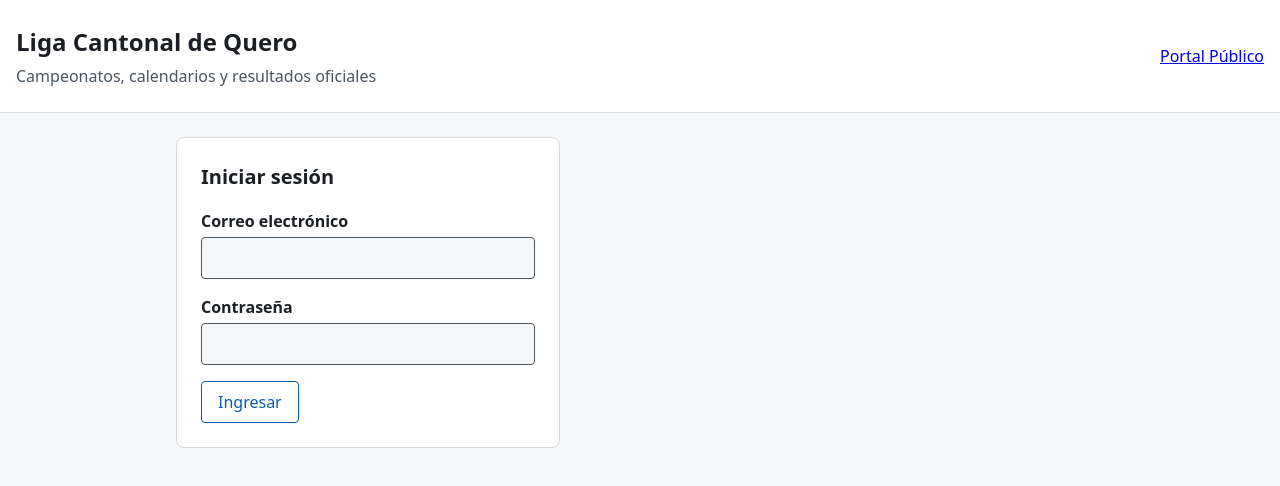
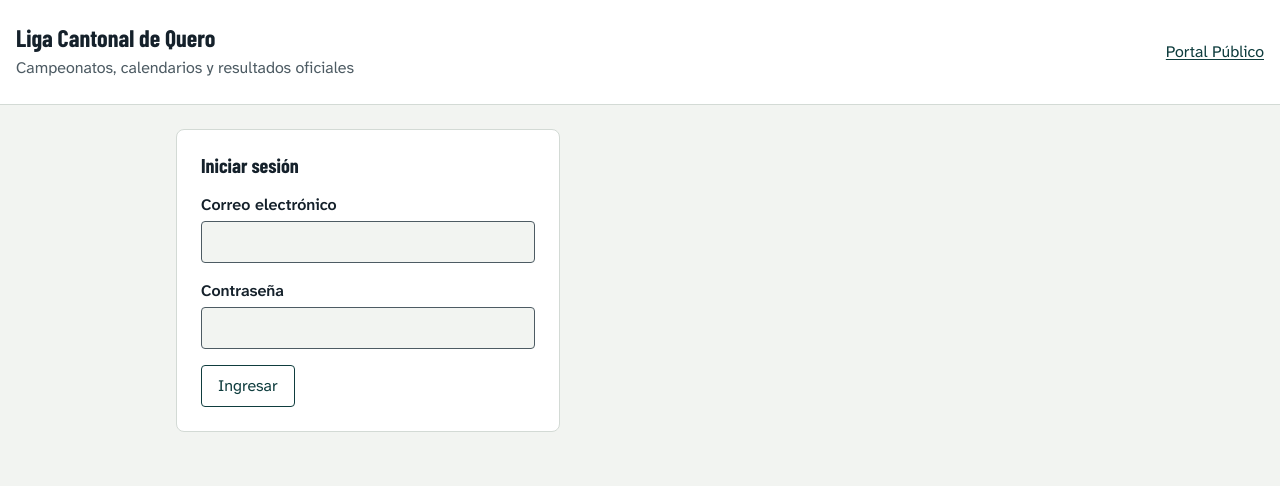
Before and after one commit to kiramman-mp3/sistema-gestion-deportiva, a React (Vite) app in the folder apps/web/: page / in a window 1280 px wide. Shown: the top 486 px of the page. Built offline with nearby package versions, Linux system fonts and the light colour scheme; no server answers.

Commit message:
feat: add design tokens and visual foundation styles

```diff
--- a/apps/web/src/main.tsx
+++ b/apps/web/src/main.tsx
@@ -1,6 +1,7 @@
 import { StrictMode } from 'react';
 import { createRoot } from 'react-dom/client';
 import { App } from './App.tsx';
+import './styles/tokens.css';
 import './styles.css';
 import './styles/print.css';
 
--- a/apps/web/src/styles.css
+++ b/apps/web/src/styles.css
@@ -1,27 +1,7 @@
-:root {
-  color-scheme: light dark;
-  --bg: #f6f7f9;
-  --surface: #ffffff;
-  --text: #1b1f24;
-  --muted: #4a5560;
-  --primary: #0b5cad;
-  --ok: #0f6b32;
-  --error: #a4161a;
-  --border: #d3d9df;
-}
-
-@media (prefers-color-scheme: dark) {
-  :root {
-    --bg: #12161b;
-    --surface: #1b2128;
-    --text: #e8ecf0;
-    --muted: #aab4be;
-    --primary: #6cb2f5;
-    --ok: #5fd08a;
-    --error: #ff8a8d;
-    --border: #36404a;
-  }
-}
+/*
+ * Estilos de la aplicación. Los colores, fuentes y escalas vienen de
+ * styles/tokens.css; la impresión de documentos oficiales, de styles/print.css.
+ */
 
 * {
   box-sizing: border-box;
@@ -29,15 +9,45 @@
 
 body {
   margin: 0;
-  font-family:
-    system-ui,
-    -apple-system,
-    'Segoe UI',
-    Roboto,
-    sans-serif;
+  font-family: var(--font-body);
+  font-size: 1rem;
   background: var(--bg);
   color: var(--text);
   line-height: 1.5;
+}
+
+/* La fuente de marcador solo en títulos grandes; a tamaño pequeño se lee peor. */
+h1,
+h2,
+h3 {
+  font-family: var(--font-display);
+  font-weight: 700;
+  line-height: 1.15;
+  text-wrap: balance;
+}
+
+h4,
+h5,
+h6 {
+  font-weight: 700;
+  text-wrap: balance;
+}
+
+a {
+  color: var(--color-primary);
+  text-underline-offset: 0.15em;
+}
+
+/* Quien pide menos movimiento no ve transiciones ni animaciones. */
+@media (prefers-reduced-motion: reduce) {
+  *,
+  *::before,
+  *::after {
+    animation-duration: 0.01ms !important;
+    animation-iteration-count: 1 !important;
+    transition-duration: 0.01ms !important;
+    scroll-behavior: auto !important;
+  }
 }
 
 .skip-link {
@@ -45,8 +55,8 @@ body {
   left: 1rem;
   top: -4rem;
   padding: 0.5rem 1rem;
-  background: var(--primary);
-  color: var(--bg);
+  background: var(--color-primary);
+  color: var(--color-on-primary);
   border-radius: 0.25rem;
 }
 
@@ -107,7 +117,7 @@ button {
 }
 
 :focus-visible {
-  outline: 3px solid var(--primary);
+  outline: 3px solid var(--color-focus);
   outline-offset: 2px;
 }
 
@@ -239,14 +249,14 @@ button[disabled] {
 }
 
 button.primary {
-  color: var(--bg);
+  color: var(--color-on-primary);
   background: var(--primary);
 }
 
 button.danger {
-  color: #fff;
-  background: var(--error-strong, #a4161a);
-  border-color: var(--error-strong, #a4161a);
+  color: var(--color-on-danger-strong);
+  background: var(--color-danger-strong);
+  border-color: var(--color-danger-strong);
 }
 
 button.danger-outline {
@@ -381,7 +391,7 @@ button.link {
   align-items: center;
   justify-content: center;
   padding: 1rem;
-  background: rgb(0 0 0 / 55%);
+  background: var(--color-backdrop);
 }
 
 .dialog {
@@ -575,11 +585,13 @@ pre.json {
 }
 
 .portal-hero {
-  background: linear-gradient(135deg, #0b5cad 0%, #083c70 100%);
-  color: #ffffff;
+  /* Sobre el color de marca el foco se marca con el acento, que sí contrasta. */
+  --color-focus: var(--color-accent);
+  background: var(--color-brand);
+  color: var(--color-on-brand);
   padding: 2.5rem 2rem;
   border-radius: 0.75rem;
-  box-shadow: 0 4px 12px rgba(0, 0, 0, 0.08);
+  box-shadow: var(--shadow-sm);
 }
 
 .hero-badge {
@@ -612,6 +624,12 @@ pre.json {
   margin-top: 1.5rem;
 }
 
+/* El botón de acceso va sobre el color de marca: hereda su texto, no el primario. */
+.portal-hero button {
+  color: var(--color-on-brand);
+  border-color: currentColor;
+}
+
 .portal-controls {
   display: flex;
   flex-wrap: wrap;
@@ -638,7 +656,9 @@ pre.json {
   font-size: 0.875rem;
   font-weight: 500;
   cursor: pointer;
-  transition: all 0.2s ease;
+  transition:
+    border-color var(--duration-fast) var(--ease-out),
+    background-color var(--duration-fast) var(--ease-out);
 }
 
 .sport-tab-button:hover {
@@ -647,7 +667,7 @@ pre.json {
 
 .sport-tab-button.active {
   background: var(--primary);
-  color: #ffffff;
+  color: var(--color-on-primary);
   border-color: var(--primary);
 }
 
@@ -700,15 +720,12 @@ pre.json {
   display: flex;
   flex-direction: column;
   gap: 0.75rem;
-  box-shadow: 0 2px 4px rgba(0, 0, 0, 0.02);
-  transition:
-    transform 0.2s,
-    box-shadow 0.2s;
+  box-shadow: var(--shadow-sm);
+  transition: box-shadow var(--duration-fast) var(--ease-out);
 }
 
 .championship-card:hover {
-  transform: translateY(-2px);
-  box-shadow: 0 6px 16px rgba(0, 0, 0, 0.06);
+  box-shadow: var(--shadow-md);
 }
 
 .card-top {
@@ -734,18 +751,18 @@ pre.json {
 }
 
 .status-en_curso {
-  background: rgba(15, 107, 50, 0.15);
+  background: var(--color-success-bg);
   color: var(--ok);
 }
 
 .status-finalizado {
-  background: rgba(100, 110, 120, 0.15);
+  background: var(--color-surface-sunken);
   color: var(--muted);
 }
 
 .status-inscripciones_abiertas {
-  background: rgba(11, 92, 173, 0.15);
-  color: var(--primary);
+  background: var(--color-info-bg);
+  color: var(--color-info);
 }
 
 .champ-title {
@@ -998,12 +1015,12 @@ pre.json {
 }
 
 .pts-cell {
-  background: rgba(11, 92, 173, 0.08);
+  background: var(--color-surface-sunken);
   font-weight: 800;
 }
 
 .top-row {
-  background: rgba(15, 107, 50, 0.04);
+  background: var(--color-success-bg);
 }
 
 .action-link {
@@ -1059,6 +1076,7 @@ pre.json {
   margin: 0.5rem 0;
   object-fit: contain;
   border: 1px solid var(--border);
+  /* Fondo blanco a propósito: así se ve el logotipo como en los documentos. */
   background: #fff;
 }
 
--- a/apps/web/src/styles/print.css
+++ b/apps/web/src/styles/print.css
@@ -287,3 +287,11 @@
     size: A4 portrait;
   }
 }
+
+/* Añadido en la fase 1 del rediseño: los títulos de la aplicación usan la fuente
+   de marcador, pero los del documento oficial conservan la tipografía serif de la hoja. */
+.institutional-sheet :where(h1, h2, h3, h4, h5, h6) {
+  font-family: inherit;
+  line-height: inherit;
+  text-wrap: wrap;
+}
--- /dev/null
+++ b/apps/web/src/styles/tokens.css
@@ -0,0 +1,143 @@
+/*
+ * Tokens de diseño de la Liga (D-95). Identidad PROVISIONAL: cuando la Liga entregue
+ * sus colores oficiales, se cambian aquí y en ningún otro archivo.
+ *
+ * Capas: primitivas (--color-*, --font-*, escalas) → alias de compatibilidad con los
+ * nombres anteriores (--bg, --primary…), que se retiran en la fase 5.
+ */
+
+/* Fuentes alojadas en el proyecto (OFL-1.1, ver assets/fonts/README.md). */
+@font-face {
+  font-family: 'Atkinson Hyperlegible Next';
+  font-style: normal;
+  font-weight: 400 700;
+  font-display: swap;
+  src: url('../assets/fonts/atkinson-hyperlegible-next-latin-wght.woff2')
+    format('woff2');
+  unicode-range:
+    U+0000-00FF, U+0131, U+0152-0153, U+02BB-02BC, U+02C6, U+02DA, U+02DC,
+    U+0304, U+0308, U+0329, U+2000-206F, U+20AC, U+2122, U+2191, U+2193, U+2212,
+    U+2215, U+FEFF, U+FFFD;
+}
+
+@font-face {
+  font-family: 'Barlow Condensed';
+  font-style: normal;
+  font-weight: 600;
+  font-display: swap;
+  src: url('../assets/fonts/barlow-condensed-latin-600.woff2') format('woff2');
+  unicode-range:
+    U+0000-00FF, U+0131, U+0152-0153, U+02BB-02BC, U+02C6, U+02DA, U+02DC,
+    U+0304, U+0308, U+0329, U+2000-206F, U+20AC, U+2122, U+2191, U+2193, U+2212,
+    U+2215, U+FEFF, U+FFFD;
+}
+
+@font-face {
+  font-family: 'Barlow Condensed';
+  font-style: normal;
+  font-weight: 700;
+  font-display: swap;
+  src: url('../assets/fonts/barlow-condensed-latin-700.woff2') format('woff2');
+  unicode-range:
+    U+0000-00FF, U+0131, U+0152-0153, U+02BB-02BC, U+02C6, U+02DA, U+02DC,
+    U+0304, U+0308, U+0329, U+2000-206F, U+20AC, U+2122, U+2191, U+2193, U+2212,
+    U+2215, U+FEFF, U+FFFD;
+}
+
+:root {
+  color-scheme: light dark;
+
+  /* Tipografía */
+  --font-body:
+    'Atkinson Hyperlegible Next', 'Segoe UI', system-ui, -apple-system, Roboto,
+    sans-serif;
+  --font-display:
+    'Barlow Condensed', 'Arial Narrow', 'Roboto Condensed', 'Segoe UI',
+    sans-serif;
+  --font-mono: ui-monospace, 'Cascadia Mono', Consolas, monospace;
+
+  /* Color: modo claro (por defecto). Contraste verificado en styles.spec.ts. */
+  --color-bg: #f2f4f1;
+  --color-surface: #ffffff;
+  --color-surface-sunken: #e7ebe8;
+  --color-text: #15212b;
+  --color-text-muted: #4d5b63;
+  --color-border: #d3dad5;
+  --color-control-border: #7a8a88;
+  --color-brand: #0f3d3e;
+  --color-on-brand: #ffffff;
+  --color-primary: #0f3d3e;
+  --color-on-primary: #ffffff;
+  --color-accent: #ffc21a;
+  --color-on-accent: #15212b;
+  --color-focus: #0f3d3e;
+  --color-success: #18794e;
+  --color-success-bg: #e3f4ea;
+  --color-warning: #8a4b00;
+  --color-warning-bg: #fff1d6;
+  --color-danger: #b42318;
+  --color-danger-bg: #fdecea;
+  --color-danger-strong: #b42318;
+  --color-on-danger-strong: #ffffff;
+  --color-info: #1f5fa6;
+  --color-info-bg: #e6effa;
+  --color-backdrop: rgb(21 33 43 / 55%);
+
+  /* Escalas */
+  --radius-sm: 4px;
+  --radius-md: 8px;
+  --radius-lg: 14px;
+  --shadow-sm: 0 1px 2px rgb(21 33 43 / 8%);
+  --shadow-md: 0 1px 2px rgb(21 33 43 / 8%), 0 8px 24px rgb(21 33 43 / 8%);
+  --duration-fast: 150ms;
+  --duration-base: 200ms;
+  --ease-out: cubic-bezier(0.2, 0.7, 0.3, 1);
+  --target-min: 44px;
+
+  /* Alias de compatibilidad con los nombres anteriores (se retiran en la fase 5). */
+  --bg: var(--color-bg);
+  --surface: var(--color-surface);
+  --surface-sunken: var(--color-surface-sunken);
+  --text: var(--color-text);
+  --muted: var(--color-text-muted);
+  --text-muted: var(--color-text-muted);
+  --border: var(--color-border);
+  --primary: var(--color-primary);
+  --ok: var(--color-success);
+  --success-text: var(--color-success);
+  --error: var(--color-danger);
+  --danger-text: var(--color-danger);
+  --error-strong: var(--color-danger-strong);
+  --warning-text: var(--color-warning);
+}
+
+/* Modo oscuro: sigue la preferencia del sistema, como antes. Solo redefine colores. */
+@media (prefers-color-scheme: dark) {
+  :root {
+    --color-bg: #0f1719;
+    --color-surface: #172124;
+    --color-surface-sunken: #223033;
+    --color-text: #e6ecea;
+    --color-text-muted: #a3b1b0;
+    --color-border: #2c3a3d;
+    --color-control-border: #6b7f80;
+    --color-brand: #0b2b2c;
+    --color-on-brand: #e6ecea;
+    --color-primary: #7cc4b8;
+    --color-on-primary: #0f1719;
+    --color-accent: #ffc93d;
+    --color-on-accent: #15212b;
+    --color-focus: #7cc4b8;
+    --color-success: #5bd08f;
+    --color-success-bg: #12301f;
+    --color-warning: #f5b451;
+    --color-warning-bg: #33250c;
+    --color-danger: #ff8a80;
+    --color-danger-bg: #3a1513;
+    --color-danger-strong: #b42318;
+    --color-on-danger-strong: #ffffff;
+    --color-info: #8db8f2;
+    --color-info-bg: #13253d;
+    --color-backdrop: rgb(0 0 0 / 65%);
+  }
+}
```
